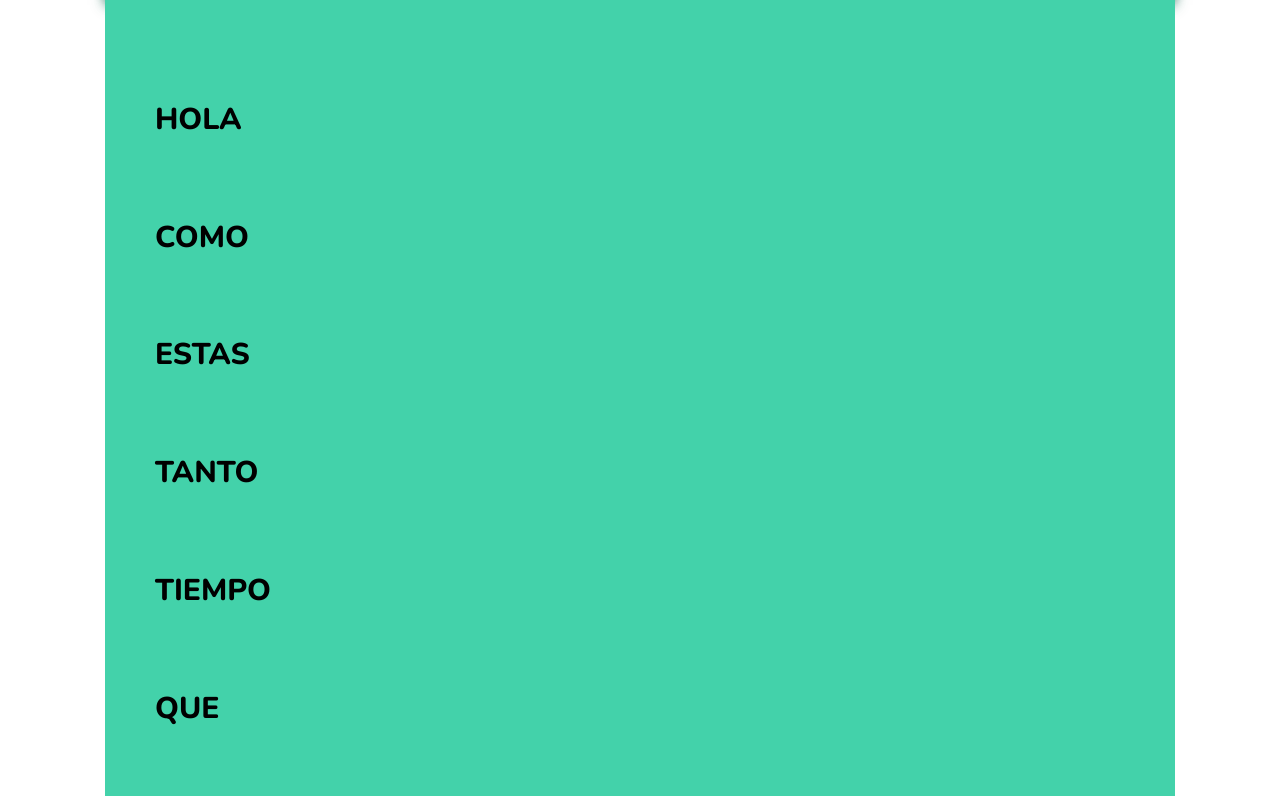
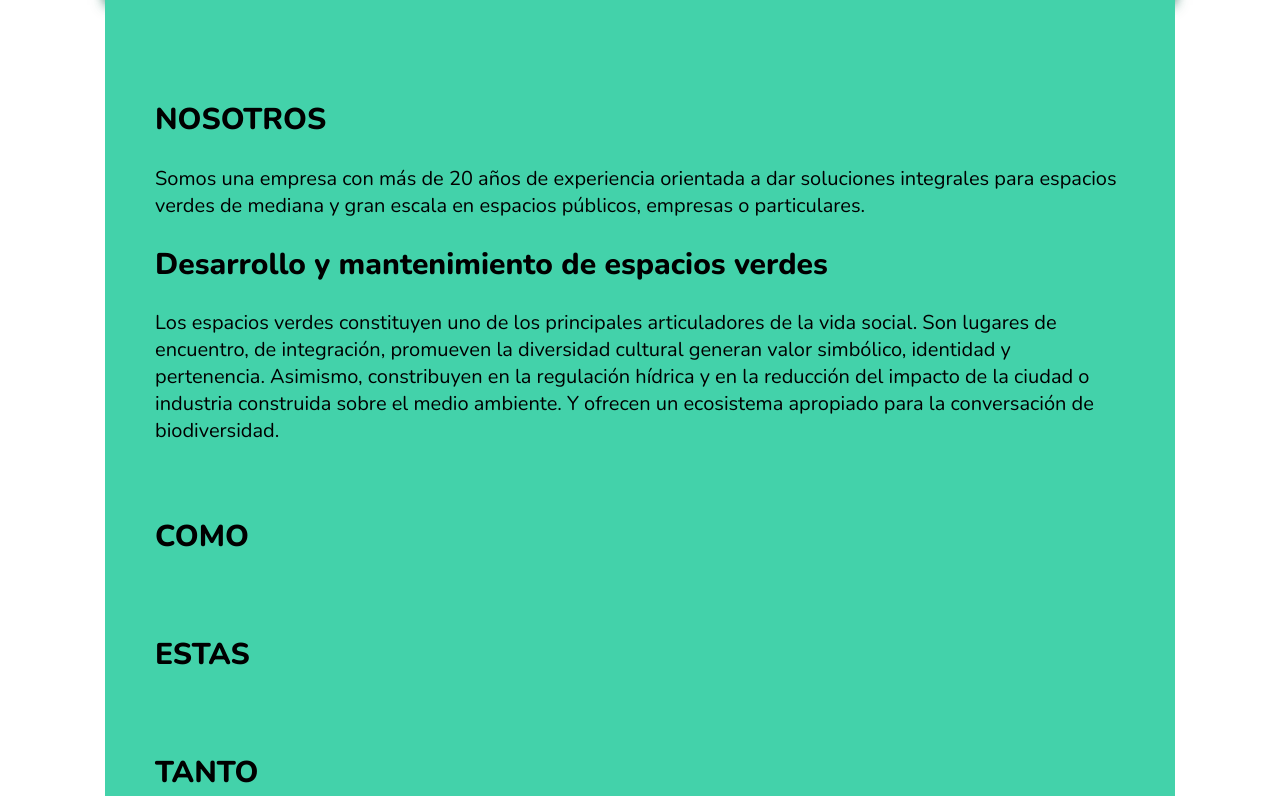
Before and after one commit to SelenaCua8/TheCleanGarden, a plain HTML site: page Modelo1/index.html in a window 1280 px wide. Shown: the part 3764-4560 px from the top of the page. Drawn offline with nearby package versions, Linux system fonts and the light colour scheme.

Commit message:
agregando el main

```diff
--- a/Modelo1/index.css
+++ b/Modelo1/index.css
@@ -313,7 +313,7 @@ ul {
 
 footer {
     display: grid;
-    justify-content: center;
+    justify-content: end;
     align-content: end;
     min-height: 100vh;
     background: e8e8e8;
--- a/Modelo1/index.html
+++ b/Modelo1/index.html
@@ -228,8 +228,12 @@
 <section class="main-1">
     <div class="main-2">
         <img src="" alt="">
-        <h1>HOLA</h1>
-        <p></p>
+        <h1>NOSOTROS</h1>
+        <p>Somos una empresa con más de 20 años de experiencia orientada a dar soluciones integrales para espacios verdes de mediana y gran escala en espacios públicos, empresas o particulares.</p>
+        <h2>Desarrollo y mantenimiento de espacios verdes</h2>
+        <p>Los espacios verdes constituyen uno de los principales articuladores de la vida social. Son lugares de encuentro, de integración, promueven la diversidad cultural generan valor simbólico, identidad y pertenencia.
+        Asimismo, constribuyen en la regulación hídrica y en la reducción del impacto de la ciudad o industria construida sobre el medio ambiente. Y ofrecen un ecosistema apropiado para la conversación de biodiversidad.
+        </p>
     </div>
     <div class="main-2">
         <img src="" alt="">
```
